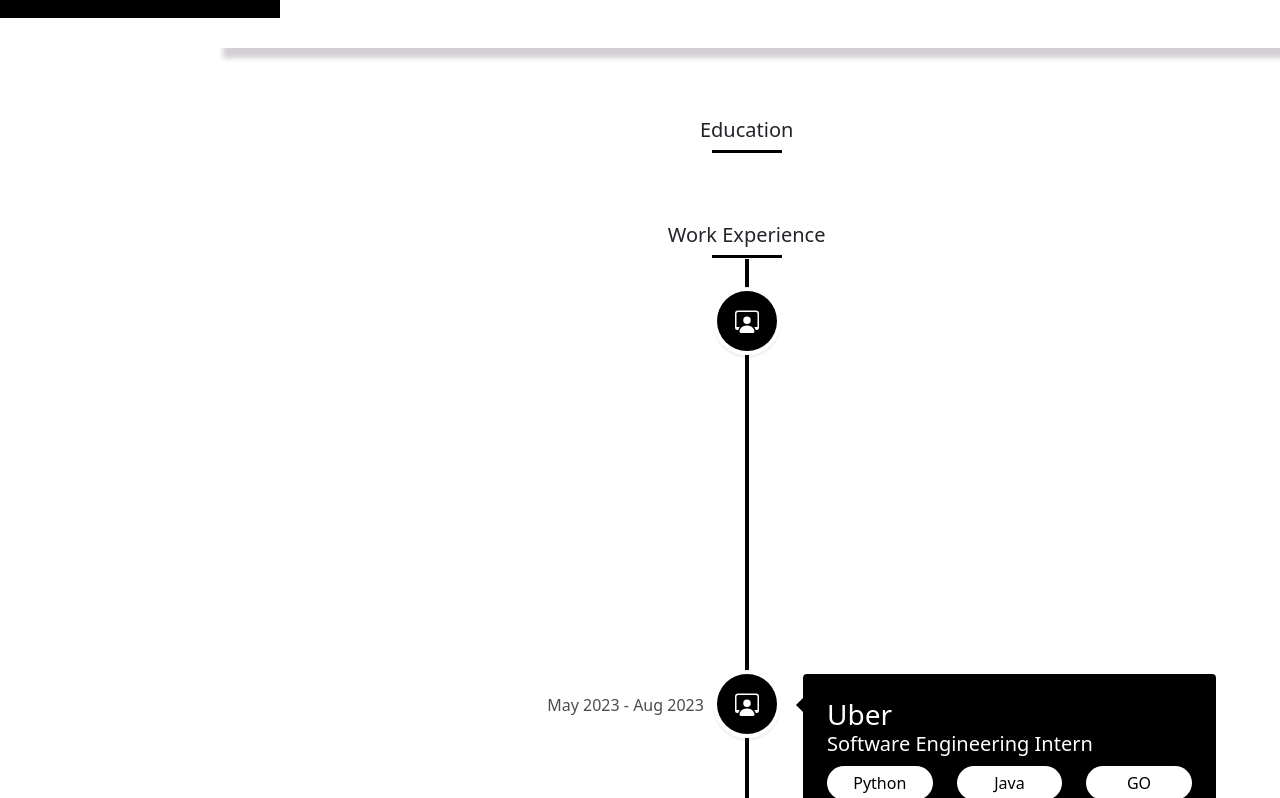
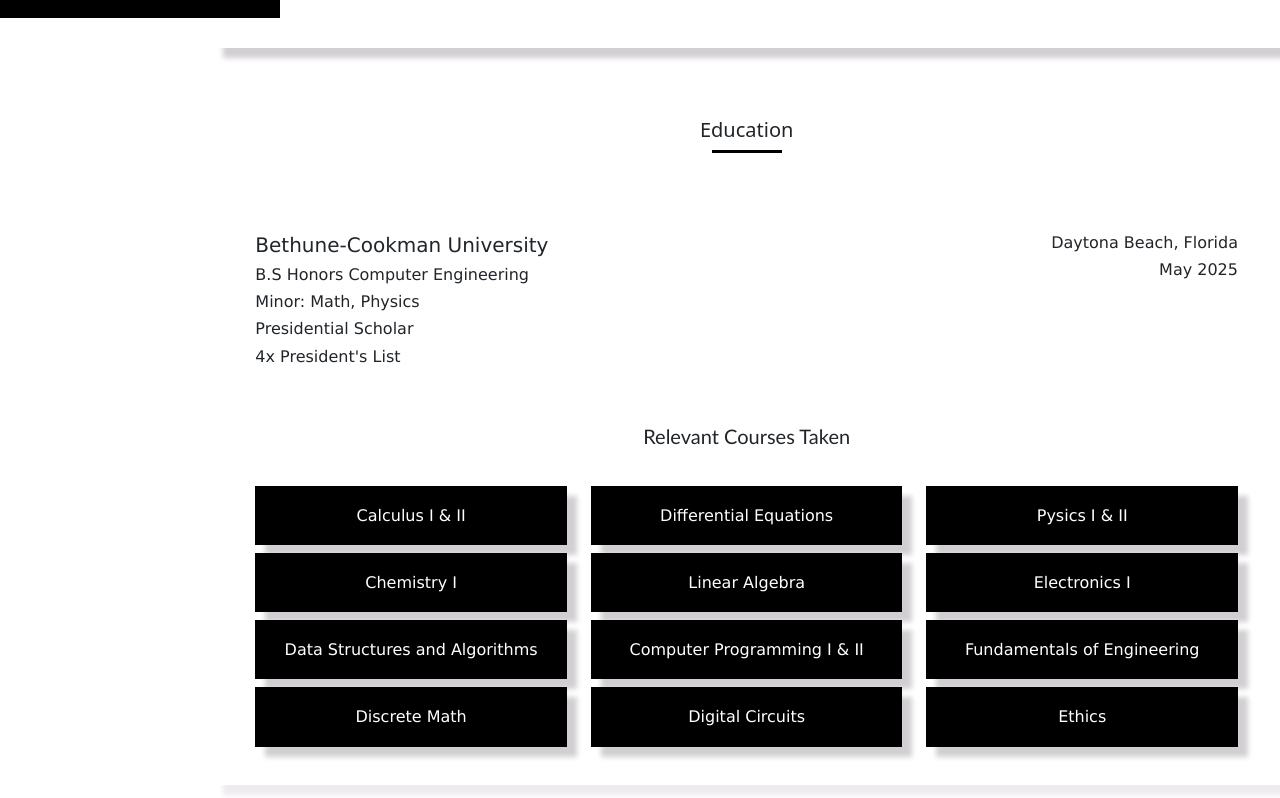
Before and after one commit to mulengangulale/My-Personal-Portfolio, a React (Create React App) app: page / in a window 1280 px wide. Shown: the part 782-1580 px from the top of the page. Built offline with nearby package versions, Linux system fonts and the light colour scheme.

Commit message:
Finished creating the Education section and Tweaked some Code

```diff
--- a/src/components/Contents/Contents.js
+++ b/src/components/Contents/Contents.js
@@ -21,8 +21,8 @@
         <About />
         <Education />
         <WorkExperience />
+        <TechStack />
         <Project />
-        <TechStack />
         <Contact />
         <ScrollToTop smooth height='20' width='20' style={{borderRadius: "90px"}} />
     </>
--- a/src/components/Education/Education.css
+++ b/src/components/Education/Education.css
@@ -0,0 +1,32 @@
+/* .education{
+
+} */
+.education-info{
+    -webkit-box-shadow: 10px 10px 5px 0px rgb(255, 253, 255);
+    -moz-box-shadow: 10px 10px 5px 0px rgb(233, 230, 233);
+    box-shadow: 10px 10px 5px 0px rgb(237, 235, 237);
+    padding: 30px;
+    margin-top: 50px;
+    font-family: Verdana, Tahoma, sans-serif;
+}
+
+.right-align{
+    text-align: right;
+}
+.relevant-course{
+    font-family: 'Trebuchet MS', 'Lucida Sans Unicode', 'Lucida Grande', 'Lucida Sans', Arial, sans-serif;
+    text-align: center;
+    margin-top: 50px;
+    margin-bottom: 30px;
+}
+.course-section{
+    background-color: black;
+    color: white;;
+    -webkit-box-shadow: 10px 10px 5px 0px rgba(122,117,122,1);
+    -moz-box-shadow: 10px 10px 5px 0px rgb(207, 201, 207);
+    box-shadow: 10px 10px 5px 0px rgb(210, 207, 210);
+}
+.course-section h6{
+    text-align: center;
+    padding: 20px;
+}
--- a/src/components/Education/Education.js
+++ b/src/components/Education/Education.js
@@ -2,11 +2,52 @@
 import "./Education.css"
 
 const Education = () => {
+  const data = [
+    {name: "Calculus I & II"},
+    {name: "Differential Equations"},
+    {name: "Pysics I & II"},
+    {name: "Chemistry I"},
+    {name: "Linear Algebra"},
+    {name: "Electronics I"},
+    {name: "Data Structures and Algorithms"},
+    {name: "Computer Programming I & II"},
+    {name: "Fundamentals of Engineering"},
+    {name: "Discrete Math"},
+    {name: "Digital Circuits"},
+    {name: "Ethics"}
+  ]
   return (
-    <div className='education' id='education'>
+    <div className='education container' id='education'>
         <div className="section-title">
           <h5 className="top-space">Education</h5>
           <span className="line"></span>
+        </div>
+        <div className='row education-info'>
+          <div className='col-xl-6 col-lg-6 col-md-6 col-sm-12'>
+            <div >
+              <h5>Bethune-Cookman University</h5>
+              <h6>B.S Honors Computer Engineering</h6>
+              <h6>Minor:  Math, Physics</h6>
+              <h6>Presidential Scholar</h6>
+              <h6>4x President's List</h6>
+            </div>
+          </div>
+          <div className='col-xl-6 col-lg-6 col-md-6 col-sm-12'>
+            <div className='right-align'>
+              <h6>Daytona Beach, Florida</h6>
+              <h6>May 2025</h6>
+            </div>
+          </div>
+          <div className='relevant-course'>
+            <h5> Relevant Courses Taken</h5>
+          </div>
+          {data.map((item, index)=>(
+              <div className='col-xl-4 col-lg-4 col-md-12 col-sm-12' key={index}>
+                <div className='course-section'>
+                  <h6>{item.name}</h6>
+                </div>
+              </div>
+            ))}
         </div>
     </div>
 
--- a/src/components/TechStack/TechStack.css
+++ b/src/components/TechStack/TechStack.css
@@ -9,7 +9,7 @@
 .tech-content{
     padding: 10px;
     color: black;
-
+    /* background-color: black; */
     -webkit-box-shadow: 10px 10px 5px 0px rgba(122,117,122,1);
     -moz-box-shadow: 10px 10px 5px 0px rgb(207, 201, 207);
     box-shadow: 10px 10px 5px 0px rgb(210, 207, 210);
@@ -18,7 +18,7 @@
 
 .tech-content p{
     text-align: center !important;
-    padding-top: 30px;
+    padding-top: 20px;
     font-size: 20px;
     font-family: 'Franklin Gothic Medium', 'Arial Narrow', Arial, sans-serif;
 }
```
